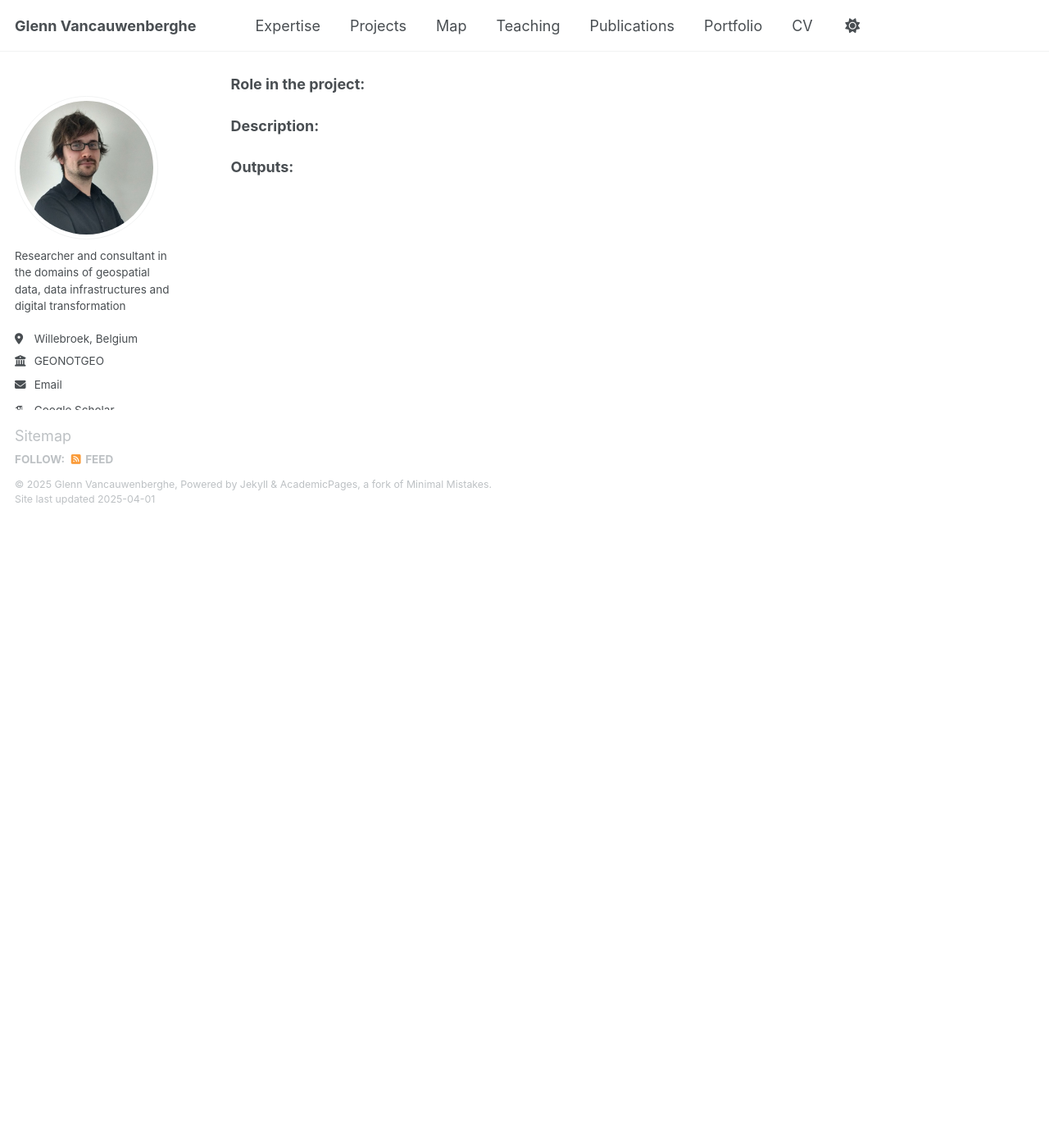
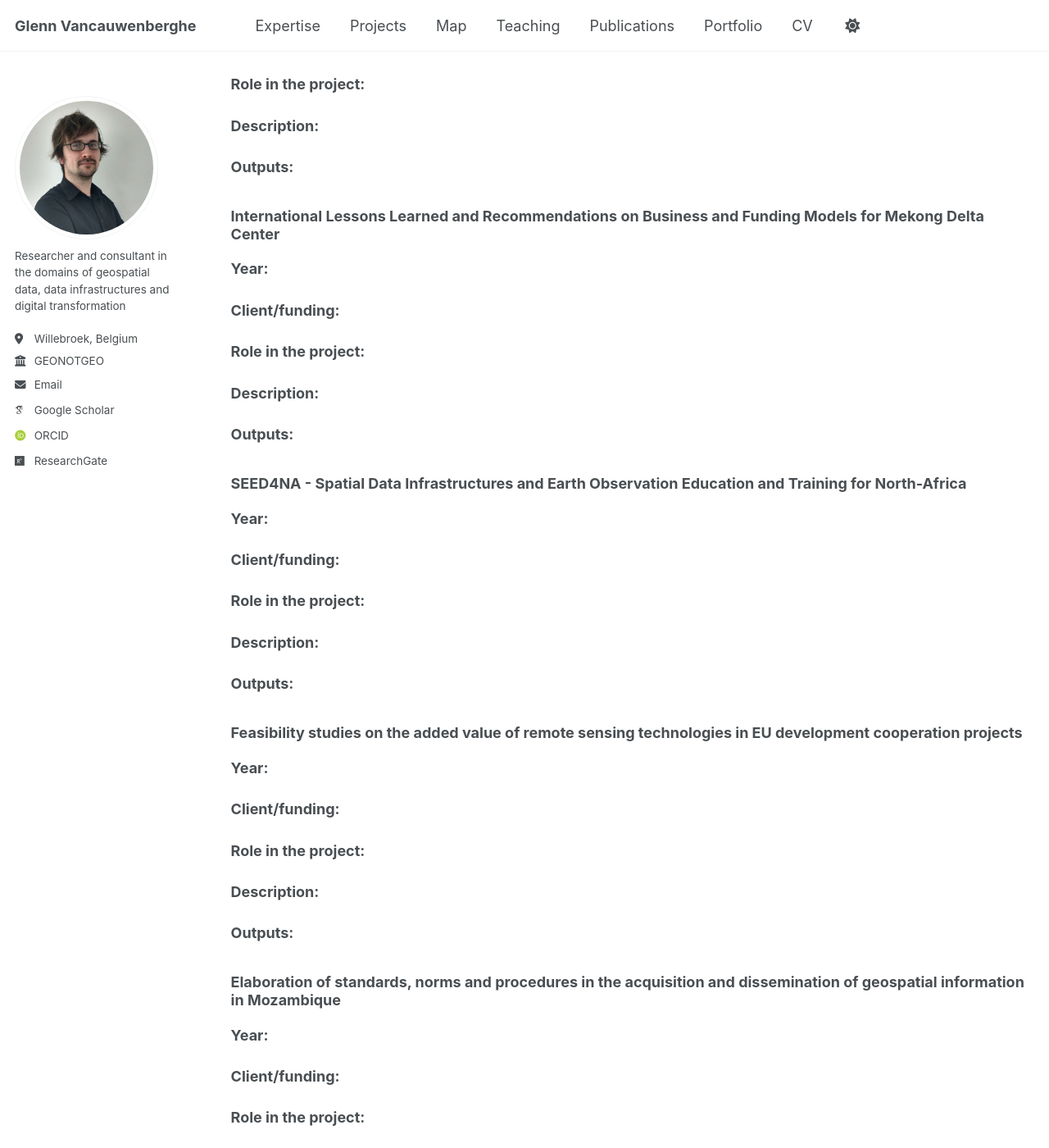
Before and after one commit to GVancauwenberghe/gvancauwenberghe.github.io, a Jekyll site: the page built from _pages/development.md, in a window 1280 px wide and 1400 px high, scrolled down 763 px. Shown: the whole window at 82% size. Built offline with Jekyll 4.4.1, drawn with Linux system fonts in a browser that asks for light colours; some web fonts are replaced; before the commit the page ends 1393 px from its top, so only the background shows below that; some of the changed text lies outside the part shown.

Commit message:
Update development.md

```diff
--- a/_pages/development.md
+++ b/_pages/development.md
@@ -35,3 +35,58 @@ A list of all the projects I have worked on throughout my career. Detailed descr
 **Description:**
 
 **Outputs:**
+
+### International Lessons Learned and Recommendations on Business and Funding Models for Mekong Delta Center
+**Year:**
+
+**Client/funding:**
+
+**Role in the project:**
+
+**Description:**
+
+**Outputs:**
+
+### SEED4NA - Spatial Data Infrastructures and Earth Observation Education and Training for North-Africa
+**Year:**
+
+**Client/funding:**
+
+**Role in the project:**
+
+**Description:**
+
+**Outputs:**
+
+### Feasibility studies on the added value of remote sensing technologies in EU development cooperation projects
+**Year:**
+
+**Client/funding:**
+
+**Role in the project:**
+
+**Description:**
+
+**Outputs:**
+
+### Elaboration of standards, norms and procedures in the acquisition and dissemination of geospatial information in Mozambique
+**Year:**
+
+**Client/funding:**
+
+**Role in the project:**
+
+**Description:**
+
+**Outputs:**
+
+### Elaboration of standards, norms and procedures in the acquisition and dissemination of geospatial information in Mozambique
+**Year:**
+
+**Client/funding:**
+
+**Role in the project:**
+
+**Description:**
+
+**Outputs:**
```
